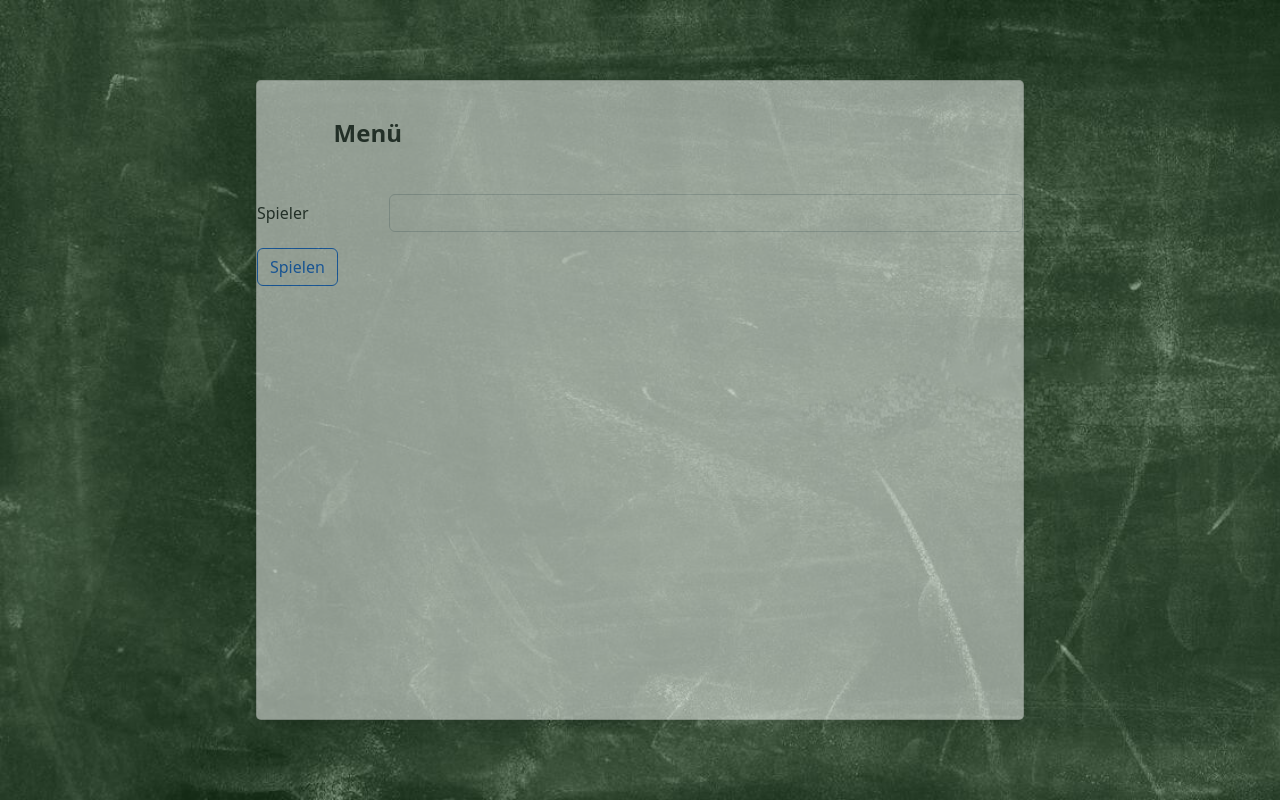
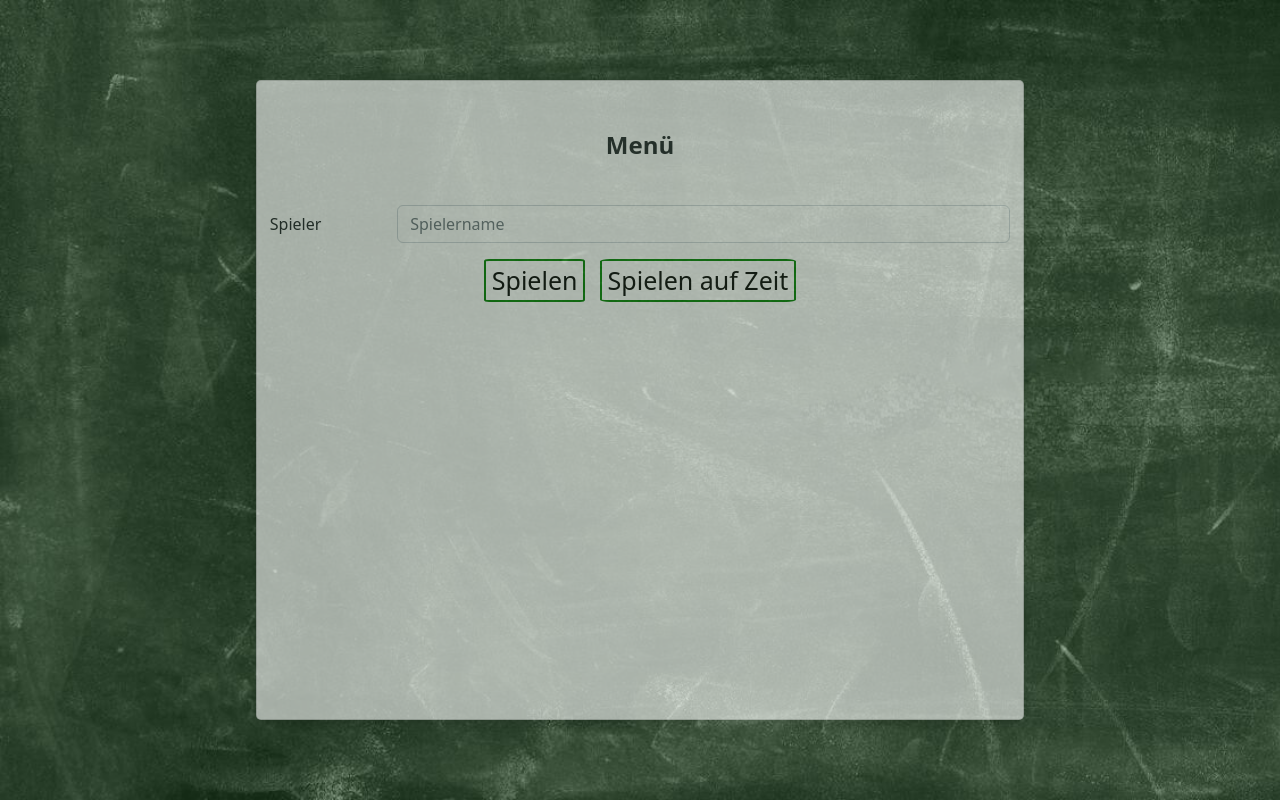
Before and after one commit to MacKun95/Hangman, a Django app: page /menue/ in a window 1280 px wide. Run offline with Django 4.2, Linux system fonts and the light colour scheme; some libraries are stand-ins or nearby versions.

Commit message:
First changes to menu

```diff
--- a/hangmanapp/static/menue.css
+++ b/hangmanapp/static/menue.css
@@ -20,8 +20,9 @@ header {
     transition: 0.3s;
     width: 60%;
     min-height: 80vh;
-    opacity: 0.5;
+    opacity: 0.6;
     border-radius: 5px;
+    padding: 1vw;
 }
 
 
@@ -42,4 +43,24 @@ body {
 
 .container {
     padding: 5% 10%;
+    text-align: center;
 }
+
+button{
+    border-radius: 5%;
+    background-color: white;
+    font-size: 25px;
+    color: black;
+    border-color: green;
+    border-style: solid;
+}
+
+.buttons {
+    margin-left: auto;
+    margin-right: auto;
+}
+
+.buttons .playOnTimeButton
+{
+    margin-left: 10px;
+}
--- a/hangmanapp/templates/menue.html
+++ b/hangmanapp/templates/menue.html
@@ -48,14 +48,22 @@
             <div class="col-sm-10">
                 <input type="password"
                        class="form-control"
-                       id="inputPassword">
+                       id="inputPassword"
+                       minlength="1" maxlength="9"
+                       placeholder="Spielername">
             </div>
         </div>
 
-        <div class="button">
+        <div class="buttons">
             <button type="button"
-                    class="btn btn-outline-primary"
-                    onclick="window.location.href='http://localhost:8000/game'">Spielen</button>
+                    class="playButton"
+                    onclick="window.location.href='http://localhost:8000/game'">Spielen
+                  </button>
+            <button type="button"
+                  class ="playOnTimeButton"
+                  onclick="window.location.href='http://localhost:8000/game'">
+                  Spielen auf Zeit
+            </button>
         </div>
     </div>
 
```
Also changed, not shown: hangmanapp/static/styles.css (+0 -13 lines).
